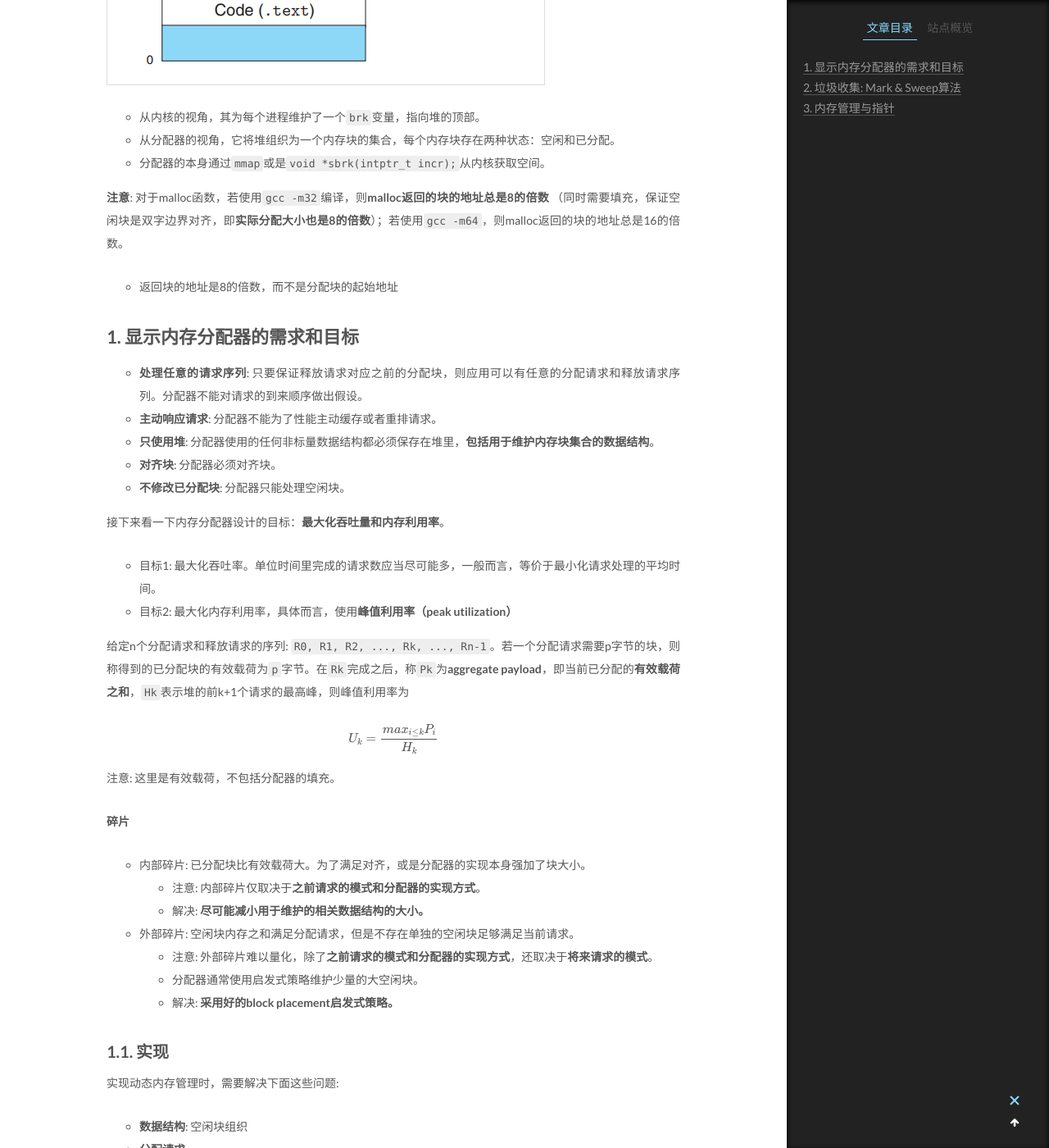
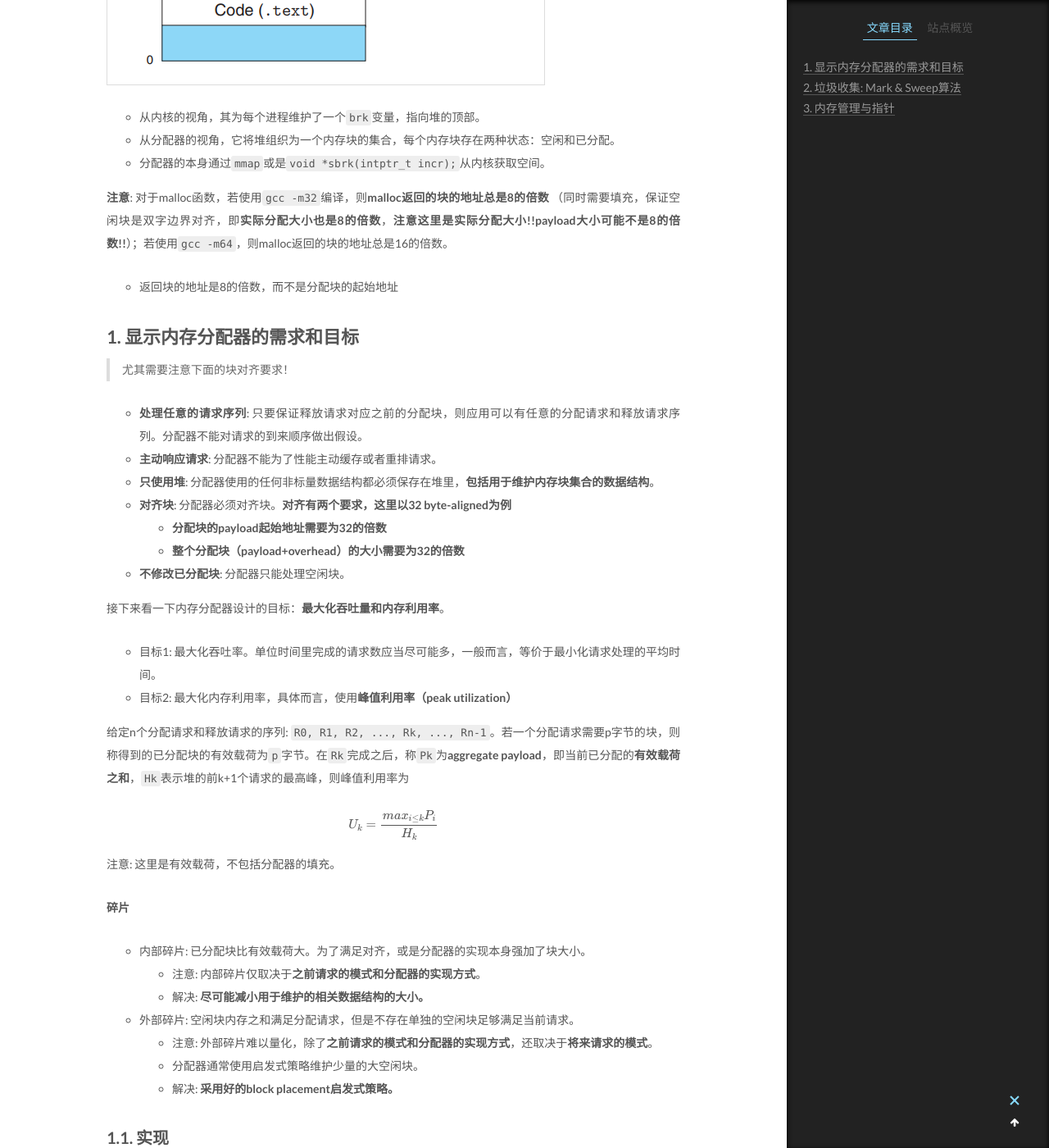
Before and after one commit to Willendless/willendless.github.io, a Jekyll site: the page built from _posts/2021-6-30-《csapp》ch9-3.md, in a window 1280 px wide and 1400 px high, scrolled down 1112 px. Shown: the whole window at 82% size. Built offline with Jekyll 4.4.1, drawn with Linux system fonts in a browser that asks for light colours; formulas are drawn with MathJax 3; comment, search, counter and statistics services are not loaded.

Commit message:
chore: update post

```diff
--- a/_posts/2021-6-30-《csapp》ch9-3.md
+++ b/_posts/2021-6-30-《csapp》ch9-3.md
@@ -27,15 +27,19 @@ tags:
 + 从分配器的视角，它将堆组织为一个内存块的集合，每个内存块存在两种状态：空闲和已分配。
 + 分配器的本身通过`mmap`或是`void *sbrk(intptr_t incr);`从内核获取空间。
 
-**注意**: 对于malloc函数，若使用`gcc -m32`编译，则**malloc返回的块的地址总是8的倍数** （同时需要填充，保证空闲块是双字边界对齐，即**实际分配大小也是8的倍数**）；若使用`gcc -m64`，则malloc返回的块的地址总是16的倍数。
+**注意**: 对于malloc函数，若使用`gcc -m32`编译，则**malloc返回的块的地址总是8的倍数** （同时需要填充，保证空闲块是双字边界对齐，即**实际分配大小也是8的倍数**，**注意这里是实际分配大小!!payload大小可能不是8的倍数!!**）；若使用`gcc -m64`，则malloc返回的块的地址总是16的倍数。
   + 返回块的地址是8的倍数，而不是分配块的起始地址
 
 ## 1. 显示内存分配器的需求和目标
 
+> 尤其需要注意下面的块对齐要求！
+
 + **处理任意的请求序列**: 只要保证释放请求对应之前的分配块，则应用可以有任意的分配请求和释放请求序列。分配器不能对请求的到来顺序做出假设。
 + **主动响应请求**: 分配器不能为了性能主动缓存或者重排请求。
 + **只使用堆**: 分配器使用的任何非标量数据结构都必须保存在堆里，**包括用于维护内存块集合的数据结构**。
-+ **对齐块**: 分配器必须对齐块。
++ **对齐块**: 分配器必须对齐块。**对齐有两个要求，这里以32 byte-aligned为例**
+  1. **分配块的payload起始地址需要为32的倍数**
+  2. **整个分配块（payload+overhead）的大小需要为32的倍数**
 + **不修改已分配块**: 分配器只能处理空闲块。
 
 接下来看一下内存分配器设计的目标：**最大化吞吐量和内存利用率**。
```
